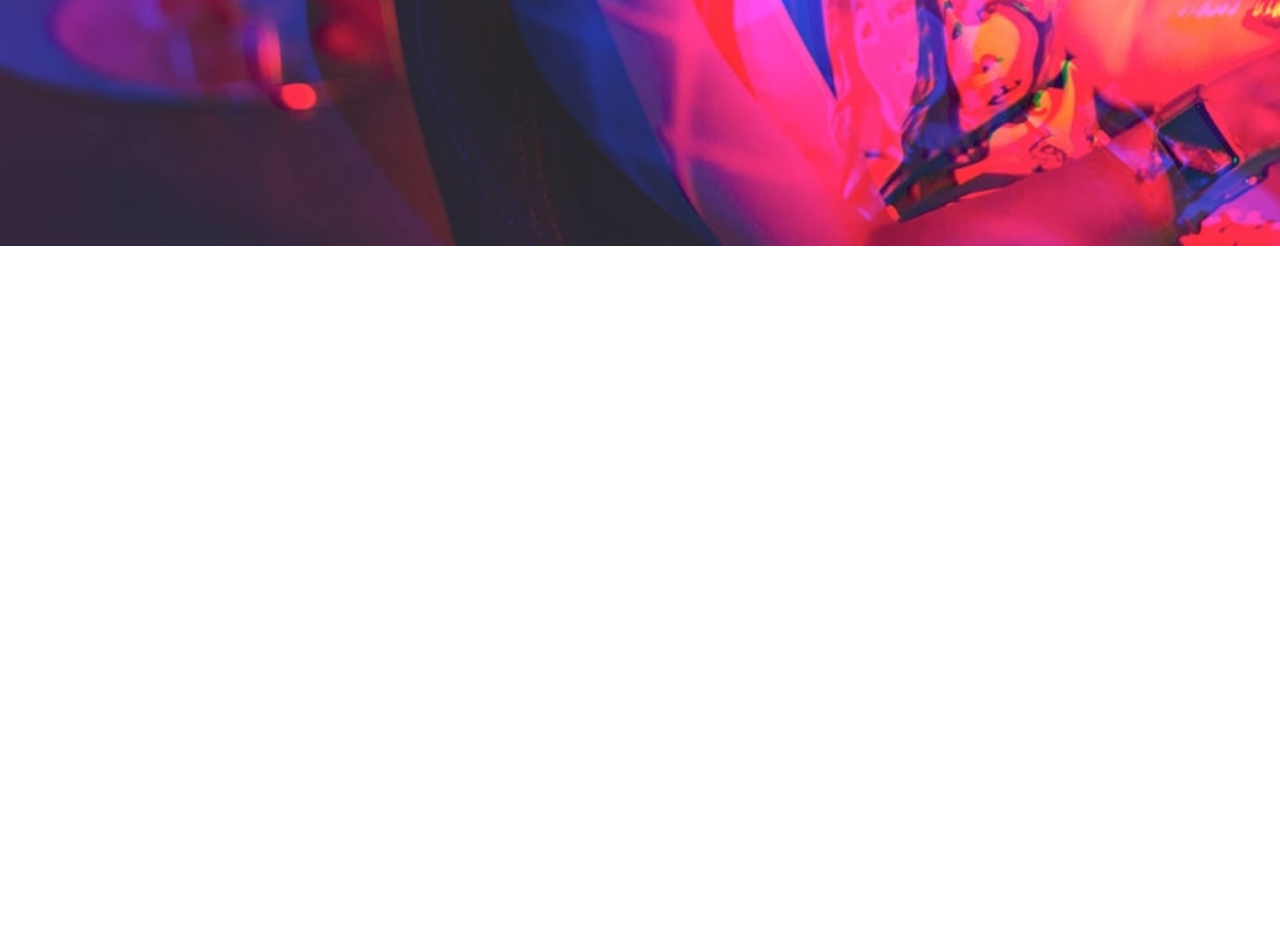
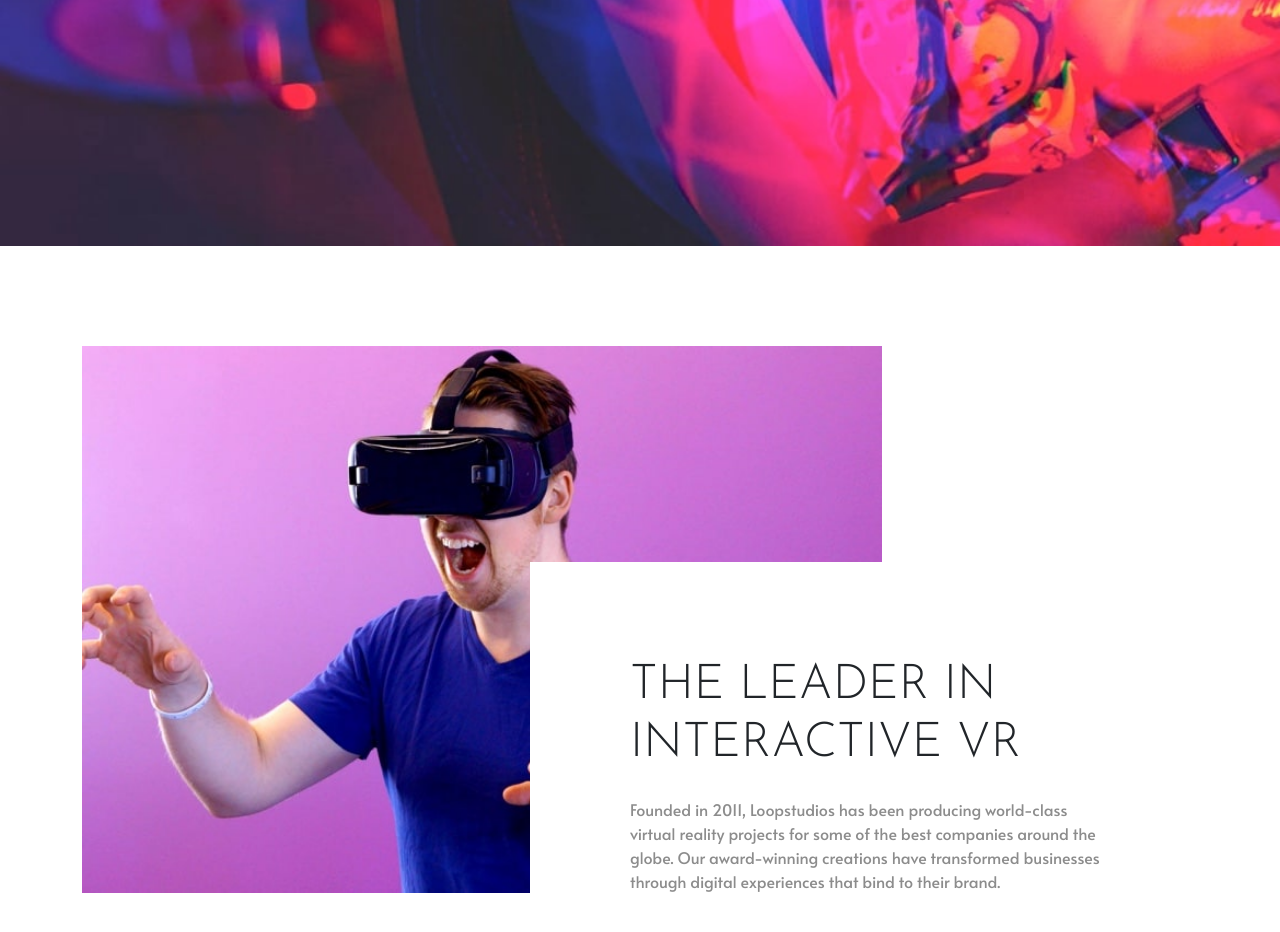
Before and after one commit to MahdiSohaily/loop-Studio, a website built with Vite: page index.html in a window 1280 px wide. Shown: the part 554-1486 px from the top of the page. Before the commit the page ends 800 px from the top, so only its background shows below. Built offline with nearby package versions, Linux system fonts and the light colour scheme.

Commit message:
Add About section Html structure

```diff
--- a/index.html
+++ b/index.html
@@ -59,6 +59,28 @@
         </div>
       </div>
     </section>
+    <section class="full-height about-us py-9" aria-labelledby="about-us">
+      <div class="container position-relative">
+        <div class="img-container">
+          <picture>
+            <source media="(min-width: 40em)" srcset="./images/desktop/image-interactive.jpg">
+            <source media="(max-width: 40em)" srcset="./images/mobile/image-interactive.jpg">
+            <img class="img-fluid" width="800" height="700" src="./images/mobile/image-interactive.jpg"
+              alt="man using var">
+          </picture>
+        </div>
+        <div class="about-intro bg-white pt-5 px-xl-9 pt-xl-8">
+          <h2 id="about-us" class="text-uppercase display-5 mb-4 text-center text-xl-start">The leader in interactive VR
+          </h2>
+          <p class="text-dark-gray mb-0 text-center text-xl-start">
+            Founded in 2011, Loopstudios has been producing world-class virtual reality
+            projects for some of the best companies around the globe. Our award-winning
+            creations have transformed businesses through digital experiences that bind
+            to their brand.
+          </p>
+        </div>
+      </div>
+    </section>
 
   <script src="./public/js/main.js"></script>
 </body>
```
